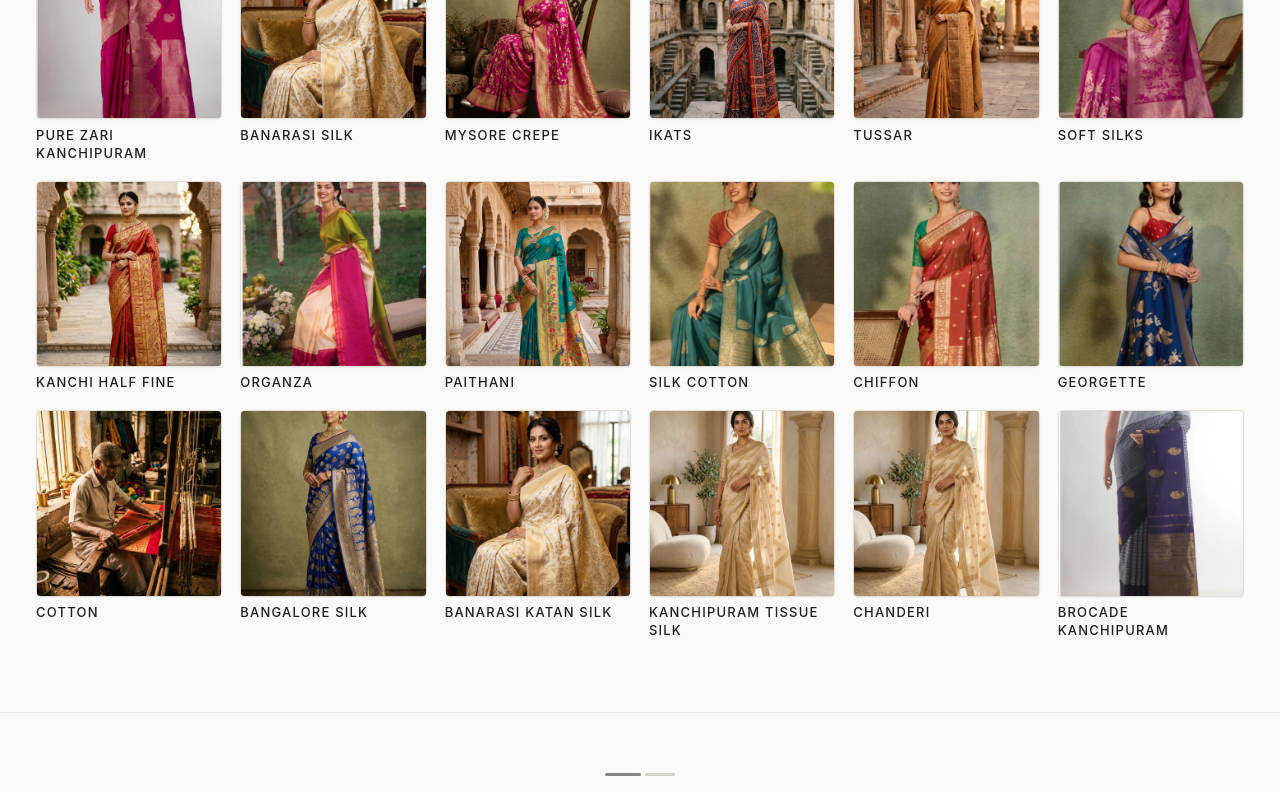
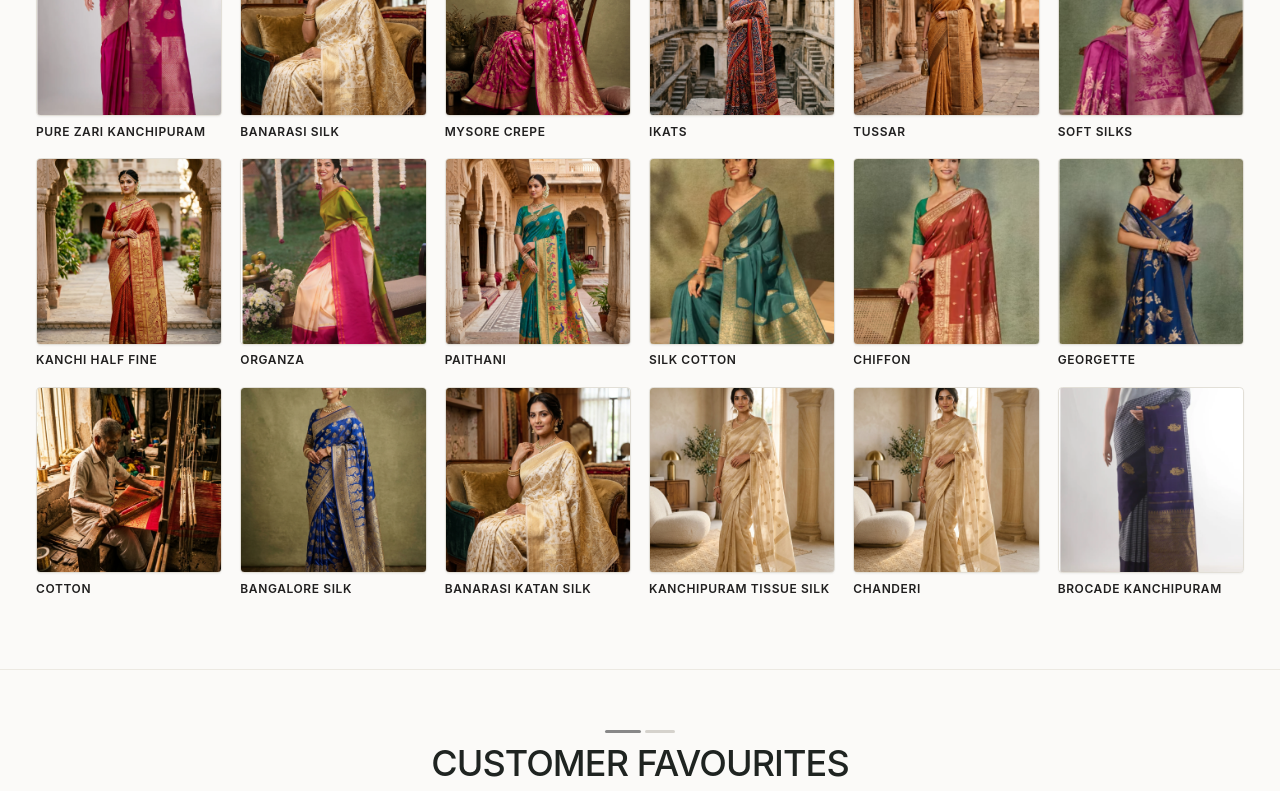
Before and after one commit to janagamsathwikpatel-art/chandrika-bridal-site, a Next.js app: page / in a window 1280 px wide. Shown: the part 1820-2611 px from the top of the page. Built offline with nearby package versions, Linux system fonts and the light colour scheme.

Commit message:
feat: format Shop by Category headings in uppercase and present in Experience Saree Collection page

```diff
--- a/src/app/experience/page.tsx
+++ b/src/app/experience/page.tsx
@@ -4,6 +4,7 @@ import { useState } from "react";
 import Header from "@/components/Header";
 import Footer from "@/components/Footer";
 import InquiryModal from "@/components/InquiryModal";
+import ShopByCategory from "@/components/ShopByCategory";
 import { Sparkles, Eye, ShoppingBag, ArrowLeft } from "lucide-react";
 
 interface SareeItem {
@@ -128,6 +129,9 @@ export default function ExperiencePage() {
           Welcome to our world. An immersive curation of handcrafted bridal and heirloom handloom sarees.
         </p>
       </section>
+
+      {/* Shop By Category Grid */}
+      <ShopByCategory onSelectCategory={(cat) => setSelectedFilter(cat)} />
 
       {/* Saree Collection Section */}
       <section className="max-w-[1440px] mx-auto w-full px-6 md:px-12 py-20">
--- a/src/components/ShopByCategory.tsx
+++ b/src/components/ShopByCategory.tsx
@@ -12,109 +12,109 @@ export interface CategoryCard {
 const CATEGORIES: CategoryCard[] = [
   {
     id: "cat-01",
-    name: "Pure Zari Kanchipuram",
+    name: "PURE ZARI KANCHIPURAM",
     image: "/images/kanjivaram-pink-pure-silk.png",
     filterCategory: "KANCHIPURAM",
   },
   {
     id: "cat-02",
-    name: "Banarasi Silk",
+    name: "BANARASI SILK",
     image: "/images/banarasi-gold-brocade-saree.jpg",
     filterCategory: "BANARASI",
   },
   {
     id: "cat-03",
-    name: "Mysore Crepe",
+    name: "MYSORE CREPE",
     image: "/images/magenta-pink-woven-silk-saree.jpg",
     filterCategory: "NEW ARRIVALS",
   },
   {
     id: "cat-04",
-    name: "Ikats",
+    name: "IKATS",
     image: "/images/patan-patola-double-ikat-saree.jpg",
     filterCategory: "DESIGNED BY CHANDRIKA",
   },
   {
     id: "cat-05",
-    name: "Tussar",
+    name: "TUSSAR",
     image: "/images/tussar-silk-handloom-saree.jpg",
     filterCategory: "FABRICS",
   },
   {
     id: "cat-06",
-    name: "Soft Silks",
+    name: "SOFT SILKS",
     image: "/images/fav-pink-viscose.png",
     filterCategory: "READYMADES",
   },
   {
     id: "cat-07",
-    name: "Kanchi Half Fine",
+    name: "KANCHI HALF FINE",
     image: "/images/royal-kanjivaram-bridal-saree.jpg",
     filterCategory: "KANCHIPURAM",
   },
   {
     id: "cat-08",
-    name: "Organza",
+    name: "ORGANZA",
     image: "/images/kanjivaram-arunima-muppagam.png",
     filterCategory: "OCCASIONS",
   },
   {
     id: "cat-09",
-    name: "Paithani",
+    name: "PAITHANI",
     image: "/images/paithani-peacock-teal-saree.jpg",
     filterCategory: "NEW ARRIVALS",
   },
   {
     id: "cat-10",
-    name: "Silk Cotton",
+    name: "SILK COTTON",
     image: "/images/fav-teal-woven.png",
     filterCategory: "FABRICS",
   },
   {
     id: "cat-11",
-    name: "Chiffon",
+    name: "CHIFFON",
     image: "/images/fav-rust-maheshwari.png",
     filterCategory: "OCCASIONS",
   },
   {
     id: "cat-12",
-    name: "Georgette",
+    name: "GEORGETTE",
     image: "/images/fav-blue-woven.png",
     filterCategory: "READYMADES",
   },
   {
     id: "cat-13",
-    name: "Cotton",
+    name: "COTTON",
     image: "/images/artisan-weaver-handloom.jpg",
     filterCategory: "FABRICS",
   },
   {
     id: "cat-14",
-    name: "Bangalore Silk",
+    name: "BANGALORE SILK",
     image: "/images/blue-woven-pure-silk-saree.jpg",
     filterCategory: "DESIGNED BY CHANDRIKA",
   },
   {
     id: "cat-15",
-    name: "Banarasi Katan Silk",
+    name: "BANARASI KATAN SILK",
     image: "/images/banarasi-gold-brocade-saree.jpg",
     filterCategory: "BANARASI",
   },
   {
     id: "cat-16",
-    name: "Kanchipuram Tissue Silk",
+    name: "KANCHIPURAM TISSUE SILK",
     image: "/images/chanderi-tissue-gold-saree.jpg",
     filterCategory: "KANCHIPURAM",
   },
   {
     id: "cat-17",
-    name: "Chanderi",
+    name: "CHANDERI",
     image: "/images/chanderi-tissue-gold-saree.jpg",
     filterCategory: "OCCASIONS",
   },
   {
     id: "cat-18",
-    name: "Brocade Kanchipuram",
+    name: "BROCADE KANCHIPURAM",
     image: "/images/kanjivaram-navy-blue.png",
     filterCategory: "KANCHIPURAM",
   },
@@ -148,13 +148,13 @@ export default function ShopByCategory({ onSelectCategory }: ShopByCategoryProps
       className="w-full bg-[#fbfaf8] py-16 md:py-24 px-4 md:px-12 border-b border-[#ece9e2] scroll-mt-20"
     >
       <div className="max-w-[1440px] mx-auto">
-        {/* Section Heading */}
+        {/* Section Heading matching User Screenshot media_1790932209079 */}
         <div className="mb-10 text-left">
-          <h2 className="text-2xl sm:text-3xl md:text-4xl font-bold text-[#1f2421] tracking-tight">
-            Shop by Category
+          <h2 className="text-2xl sm:text-3xl md:text-4xl font-bold text-[#1f2421] tracking-tight uppercase">
+            SHOP BY CATEGORY
           </h2>
-          <p className="mt-1 text-sm md:text-base text-[#6b6965]">
-            Explore our heritage handloom weaves by craft, silk, and technique
+          <p className="mt-1 text-xs md:text-sm tracking-[0.2em] text-[#767573] uppercase font-medium">
+            EXPLORE OUR HERITAGE HANDLOOM WEAVES BY CRAFT, SILK, AND TECHNIQUE
           </p>
         </div>
 
@@ -177,8 +177,8 @@ export default function ShopByCategory({ onSelectCategory }: ShopByCategoryProps
                 />
               </div>
 
-              {/* Category Title Below Square Card */}
-              <span className="mt-2.5 text-[12px] sm:text-[13px] text-[#201f1f] font-medium leading-snug group-hover:text-[#8B0000] transition-colors">
+              {/* Uppercase Category Title Below Square Card */}
+              <span className="mt-2.5 text-[11px] sm:text-[12px] tracking-wider font-semibold text-[#201f1f] uppercase leading-snug group-hover:text-[#8B0000] transition-colors">
                 {cat.name}
               </span>
             </div>
```
